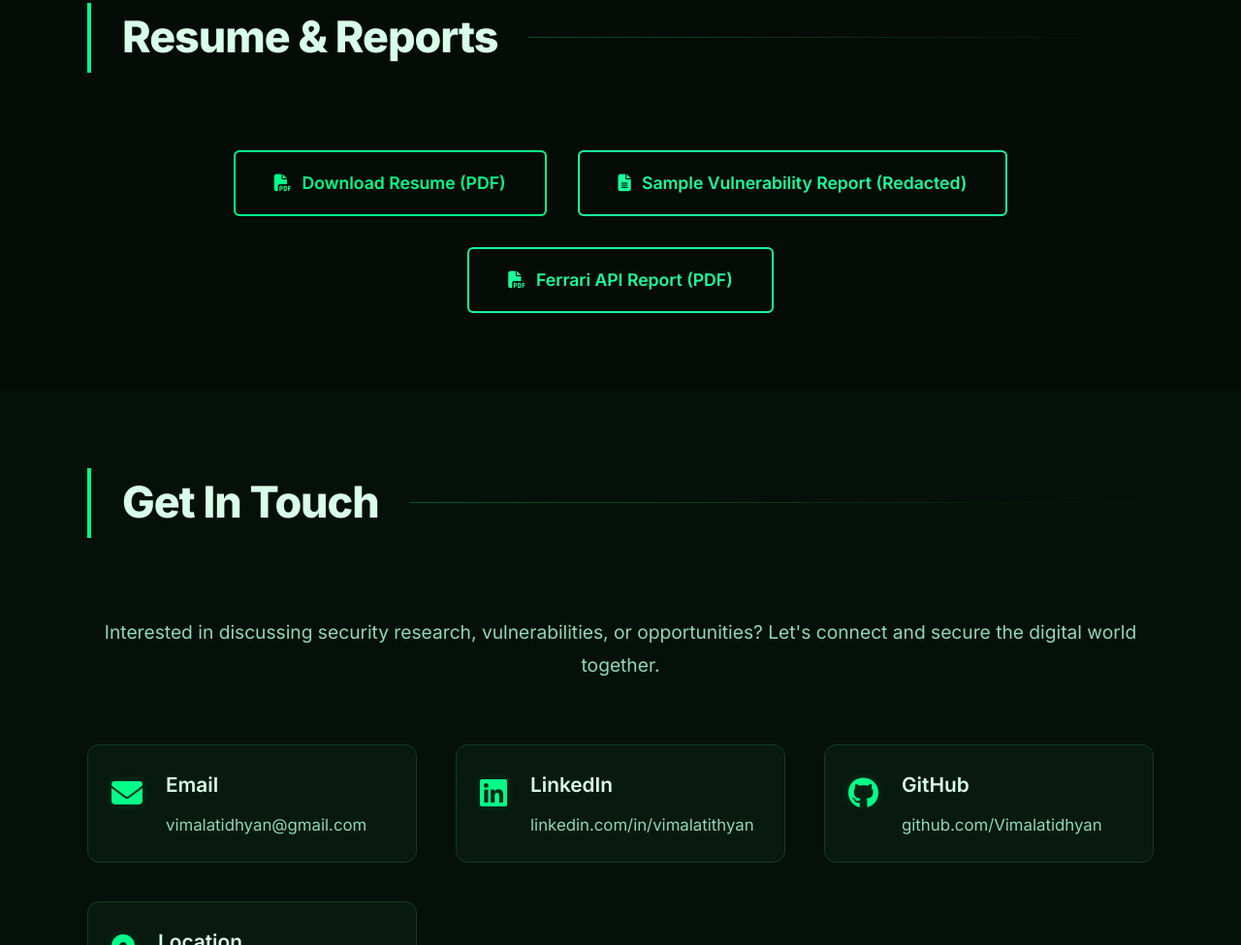
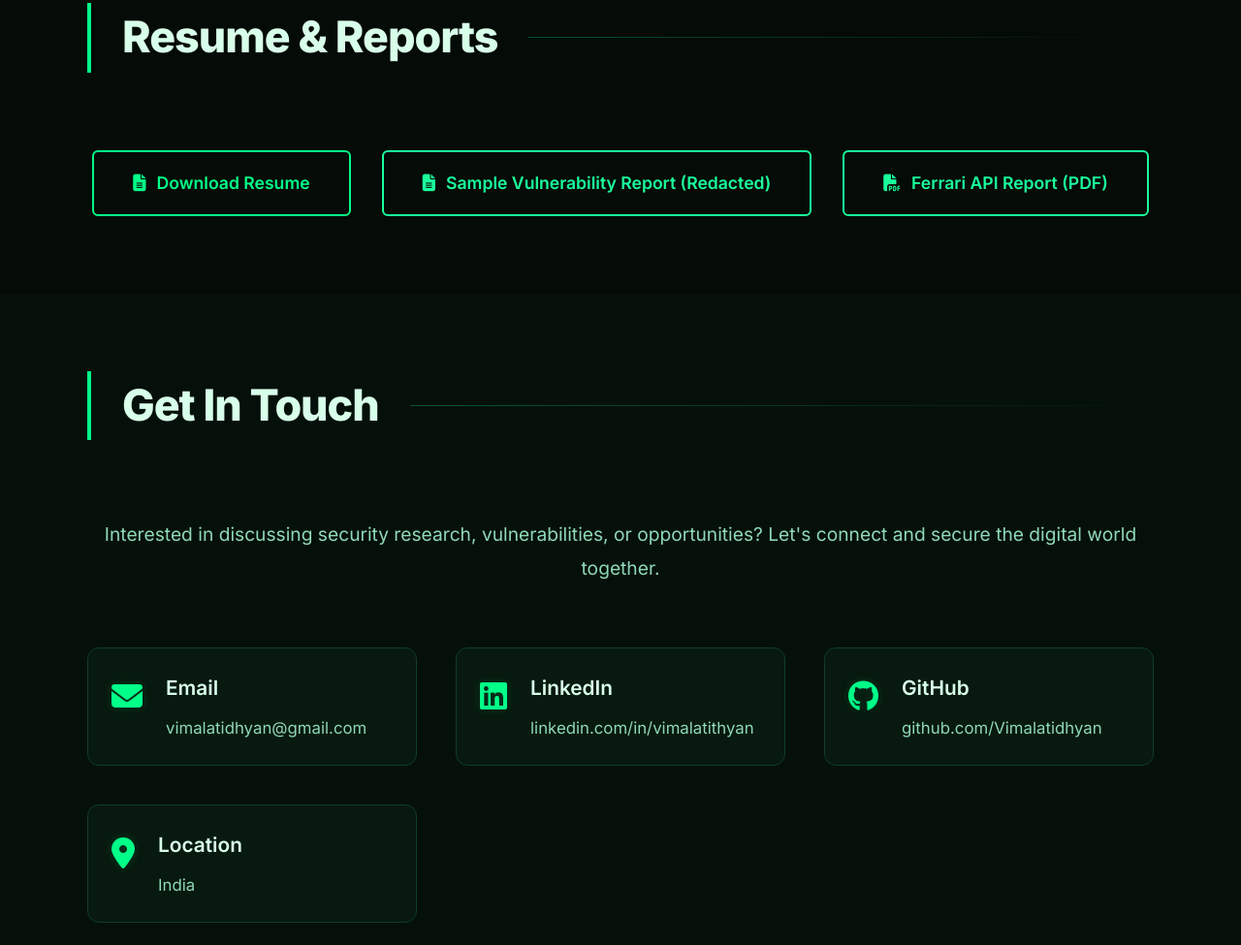
Before and after one commit to Vimalatidhyan/portfolio, a website: page index.html in a window 1280 px wide. Shown: the part 6453-7428 px from the top of the page at 97% size. Drawn offline with Linux system fonts and the light colour scheme.

Commit message:
fix: update resume download link from PDF to DOCX

```diff
--- a/index.html
+++ b/index.html
@@ -441,9 +441,9 @@
                 <div class="section-line"></div>
             </div>
             <div class="resume-actions">
-                <a href="Vimalatithyan_Resume.pdf" class="btn btn-primary btn-large" download target="_blank">
-                    <i class="fas fa-file-pdf"></i>
-                    <span>Download Resume (PDF)</span>
+                <a href="Vimalatithyan_Resume.docx" class="btn btn-primary btn-large" download target="_blank">
+                    <i class="fas fa-file-alt"></i>
+                    <span>Download Resume</span>
                 </a>
                 <a href="https://docs.google.com/document/d/1pBHQDUio6WFMemVBgqv-TGEI0Quv1LcX2y-l2Ag79NY/edit?usp=sharing"
                     class="btn btn-secondary btn-large" target="_blank">
```
